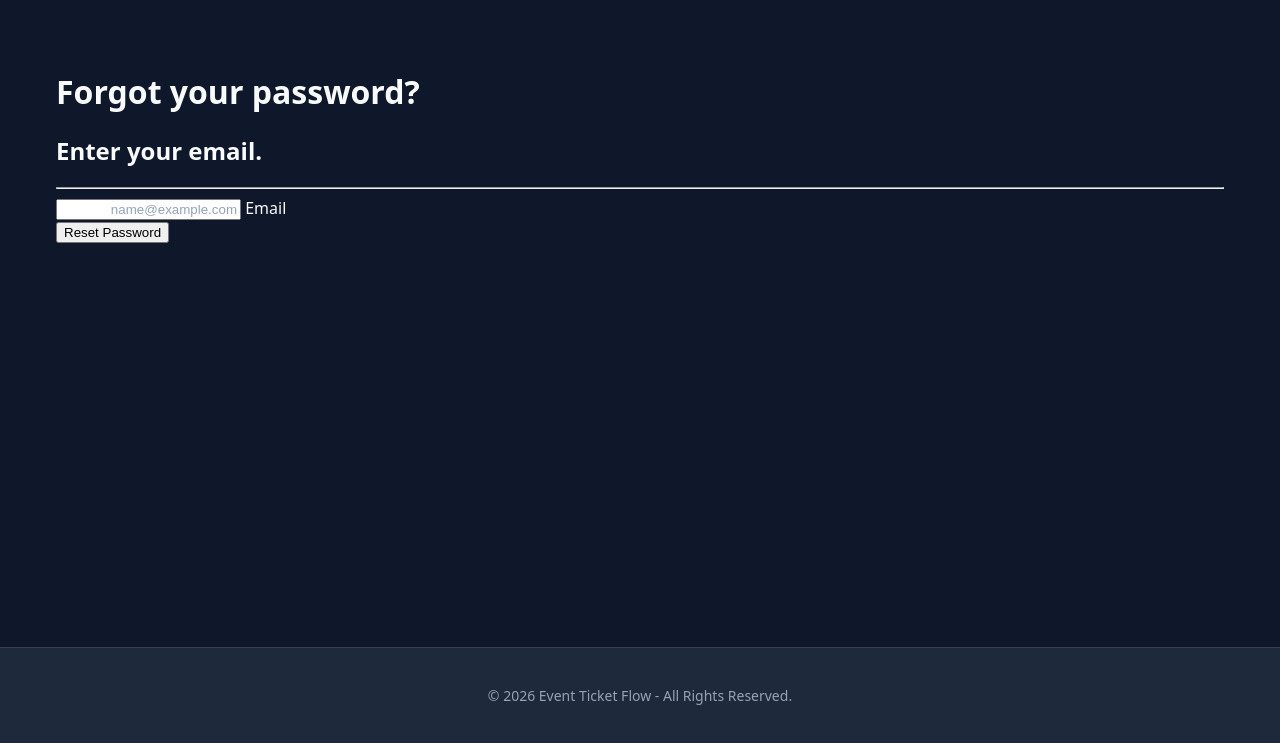
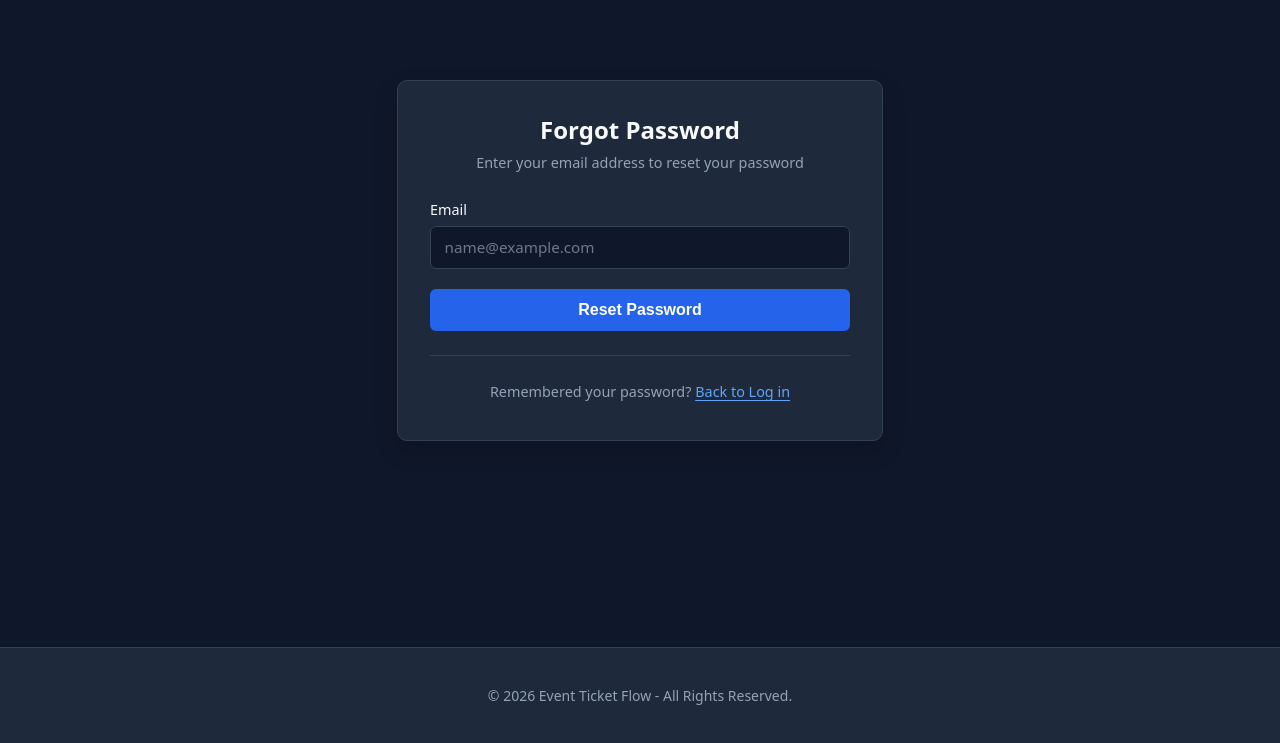
Before and after one commit to it-sd-capstone/2026-fall-team4, an ASP.NET Core app: page /Identity/Account/ForgotPassword in a window 1280 px wide. Shown: the part 57-800 px from the top of the page. Run offline with ASP.NET Core 8, Linux system fonts and the light colour scheme; tables that the repository leaves empty hold one stand-in row (values such as "Sample post"); some libraries are stand-ins or nearby versions.

Commit message:
Style ForgotPassword and ResendEmailConfirmation cards and hide empty validation summary

```diff
--- a/EventTicketFlow/Areas/Identity/Pages/Account/ForgotPassword.cshtml
+++ b/EventTicketFlow/Areas/Identity/Pages/Account/ForgotPassword.cshtml
@@ -4,19 +4,30 @@
     ViewData["Title"] = "Forgot your password?";
 }
 
-<h1>@ViewData["Title"]</h1>
-<h2>Enter your email.</h2>
-<hr />
-<div class="row">
-    <div class="col-md-4">
+<div class="auth-wrapper">
+    <div class="auth-card">
+        <div class="auth-header">
+            <h1>Forgot Password</h1>
+            <p>Enter your email address to reset your password</p>
+        </div>
+
         <form method="post">
-            <div asp-validation-summary="ModelOnly" class="text-danger" role="alert"></div>
-            <div class="form-floating mb-3">
-                <input asp-for="Input.Email" class="form-control" autocomplete="username" aria-required="true" placeholder="name@example.com" />
-                <label asp-for="Input.Email" class="form-label"></label>
-                <span asp-validation-for="Input.Email" class="text-danger"></span>
+            <div asp-validation-summary="ModelOnly" class="validation-summary" role="alert"></div>
+
+            <div class="form-group">
+                <label asp-for="Input.Email" class="form-label">Email</label>
+                <input asp-for="Input.Email" class="form-input" autocomplete="username" aria-required="true" placeholder="name@example.com" />
+                <span asp-validation-for="Input.Email" class="validation-error"></span>
             </div>
-            <button type="submit" class="w-100 btn btn-lg btn-primary">Reset Password</button>
+
+            <button type="submit" class="btn-primary-full">Reset Password</button>
+
+            <div class="auth-footer">
+                <p>
+                    Remembered your password?
+                    <a asp-page="./Login">Back to Log in</a>
+                </p>
+            </div>
         </form>
     </div>
 </div>
--- a/EventTicketFlow/wwwroot/css/site.css
+++ b/EventTicketFlow/wwwroot/css/site.css
@@ -59,34 +59,24 @@ body {
     transition: background-color 0.2s ease, color 0.2s ease;
 }
 
-a:not(.brand-logo):not(.nav-link):not(.btn) {
+/* Theme-Aware Content Links (Excludes Navbar, Buttons, and Footer Links) */
+a:not(.brand-logo):not(.nav-link):not(.btn):not(.footer-link) {
     color: var(--link-color);
     text-decoration: underline;
     text-underline-offset: 3px;
     transition: color 0.2s ease;
 }
 
-    a:not(.brand-logo):not(.nav-link):not(.btn):hover {
+    a:not(.brand-logo):not(.nav-link):not(.btn):not(.footer-link):hover {
         color: var(--link-hover);
     }
 
+/* Accessible Focus States */
 .btn:focus,
 .btn:active:focus,
 .btn-link.nav-link:focus,
-.form-control:focus,
 .form-check-input:focus {
     box-shadow: 0 0 0 0.1rem var(--bg-body), 0 0 0 0.25rem var(--primary-color);
-}
-
-.form-floating > .form-control-plaintext::placeholder,
-.form-floating > .form-control::placeholder {
-    color: var(--text-muted);
-    text-align: end;
-}
-
-.form-floating > .form-control-plaintext:focus::placeholder,
-.form-floating > .form-control:focus::placeholder {
-    text-align: start;
 }
 
 /* ==========================================================================
@@ -253,11 +243,193 @@ a:not(.brand-logo):not(.nav-link):not(.btn) {
     margin-bottom: 0.5rem;
 }
 
-    .footer-links a {
+    .footer-links a,
+    .footer-link {
         color: var(--text-muted);
         text-decoration: none;
+        transition: color 0.2s;
     }
 
-        .footer-links a:hover {
+        .footer-links a:hover,
+        .footer-link:hover {
             color: var(--text-main);
         }
+
+/* ==========================================================================
+   6. Auth Card & Form Controls (Light/Dark Theme Ready)
+   ========================================================================== */
+.auth-wrapper {
+    display: flex;
+    justify-content: center;
+    align-items: center;
+    padding: 2rem 1rem;
+}
+
+.auth-card {
+    background-color: var(--bg-surface);
+    border: 1px solid var(--border-color);
+    border-radius: 10px;
+    padding: 2rem;
+    width: 100%;
+    max-width: 420px;
+    box-shadow: 0 10px 25px rgba(0, 0, 0, 0.15);
+}
+
+.auth-header {
+    text-align: center;
+    margin-bottom: 1.75rem;
+}
+
+    .auth-header h1,
+    .auth-header h2 {
+        margin: 0 0 0.4rem 0;
+        font-size: 1.5rem;
+        color: var(--text-main);
+    }
+
+    .auth-header p {
+        margin: 0;
+        color: var(--text-muted);
+        font-size: 0.9rem;
+    }
+
+.form-group {
+    margin-bottom: 1.25rem;
+}
+
+.form-label-row {
+    display: flex;
+    justify-content: space-between;
+    align-items: center;
+    margin-bottom: 0.45rem;
+}
+
+.form-label {
+    display: block;
+    font-size: 0.9rem;
+    font-weight: 500;
+    color: var(--text-main);
+    margin-bottom: 0.45rem;
+}
+
+.form-label-row .form-label {
+    margin-bottom: 0;
+}
+
+.form-label-row a {
+    font-size: 0.825rem;
+}
+
+/* Unified Text Input Styling (Covers both .form-input and scaffolded .form-control) */
+.form-input,
+.form-control {
+    width: 100%;
+    box-sizing: border-box;
+    padding: 0.65rem 0.85rem;
+    font-size: 0.95rem;
+    font-family: inherit;
+    color: var(--text-main);
+    background-color: var(--bg-body);
+    border: 1px solid var(--border-color);
+    border-radius: 6px;
+    text-align: start;
+    transition: border-color 0.2s ease, box-shadow 0.2s ease, background-color 0.2s ease;
+}
+
+    .form-input::placeholder,
+    .form-control::placeholder {
+        color: var(--text-muted);
+        text-align: start;
+        opacity: 0.7;
+    }
+
+    .form-input:hover,
+    .form-control:hover {
+        border-color: var(--text-muted);
+    }
+
+    .form-input:focus,
+    .form-control:focus {
+        outline: none;
+        border-color: var(--primary-color);
+        box-shadow: 0 0 0 3px rgba(37, 99, 235, 0.25);
+    }
+
+.form-check-row {
+    display: flex;
+    align-items: center;
+    gap: 0.5rem;
+    margin-bottom: 1.5rem;
+    font-size: 0.9rem;
+    color: var(--text-muted);
+    cursor: pointer;
+}
+
+    .form-check-row input[type="checkbox"] {
+        width: 1rem;
+        height: 1rem;
+        accent-color: var(--primary-color);
+        cursor: pointer;
+    }
+
+.btn-primary-full {
+    width: 100%;
+    padding: 0.75rem 1rem;
+    font-size: 1rem;
+    font-weight: 600;
+    color: #ffffff;
+    background-color: var(--primary-color);
+    border: none;
+    border-radius: 6px;
+    cursor: pointer;
+    transition: background-color 0.2s ease, transform 0.1s ease;
+}
+
+    .btn-primary-full:hover {
+        background-color: var(--primary-hover);
+    }
+
+    .btn-primary-full:active {
+        transform: translateY(1px);
+    }
+
+.auth-footer {
+    margin-top: 1.5rem;
+    padding-top: 1.25rem;
+    border-top: 1px solid var(--border-color);
+    text-align: center;
+    font-size: 0.9rem;
+    color: var(--text-muted);
+}
+
+    .auth-footer p {
+        margin: 0.4rem 0;
+    }
+
+.auth-sublink {
+    font-size: 0.825rem;
+}
+
+.validation-error,
+.text-danger {
+    display: block;
+    margin-top: 0.35rem;
+    font-size: 0.825rem;
+    color: var(--danger-color);
+}
+
+.validation-summary.validation-summary-valid,
+.validation-summary:empty {
+    display: none;
+}
+
+.validation-summary ul {
+    list-style: none;
+    padding: 0.75rem 1rem;
+    margin: 0 0 1.25rem 0;
+    background-color: rgba(239, 68, 68, 0.15);
+    border: 1px solid var(--danger-color);
+    border-radius: 6px;
+    color: var(--alert-danger-text);
+    font-size: 0.875rem;
+}
```
Also changed, not shown: EventTicketFlow/Areas/Identity/Pages/Account/ResendEmailConfirmation.cshtml (+22 -11 lines).
